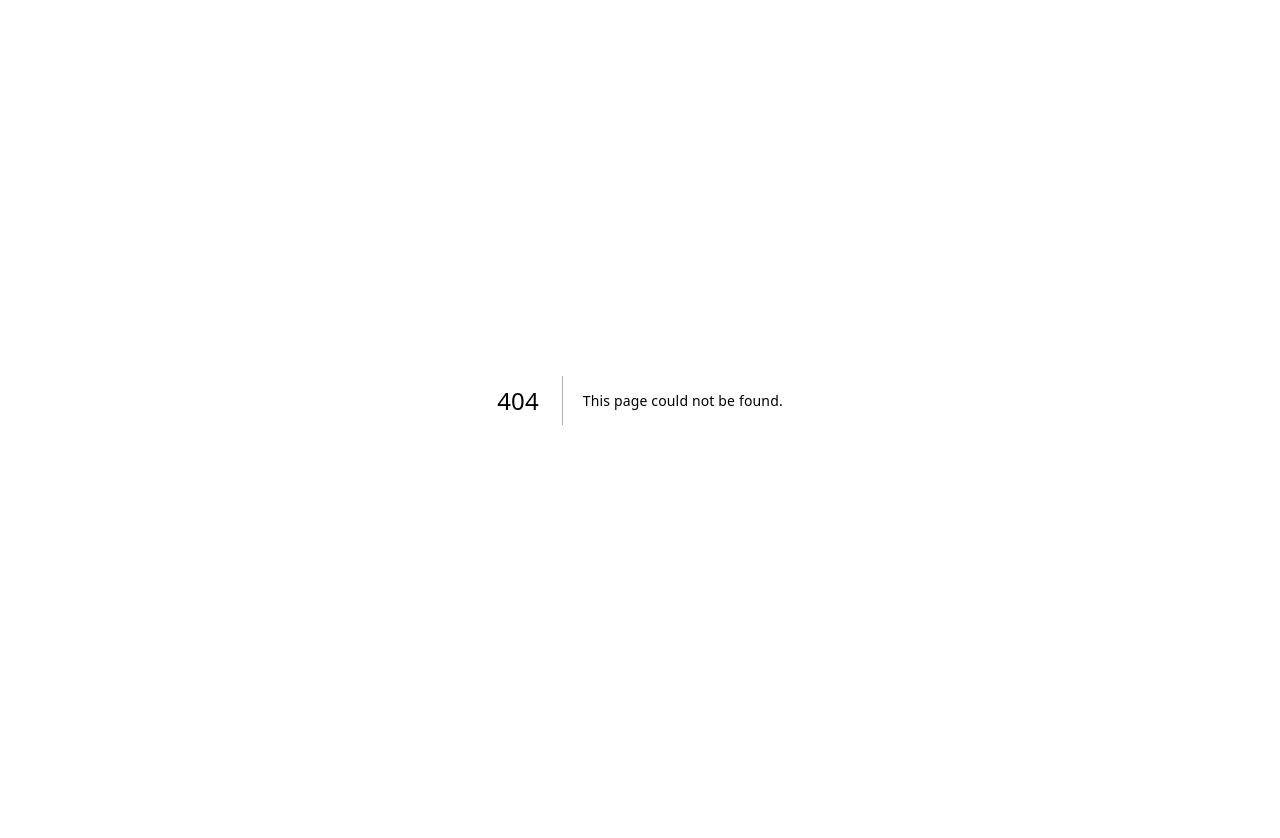
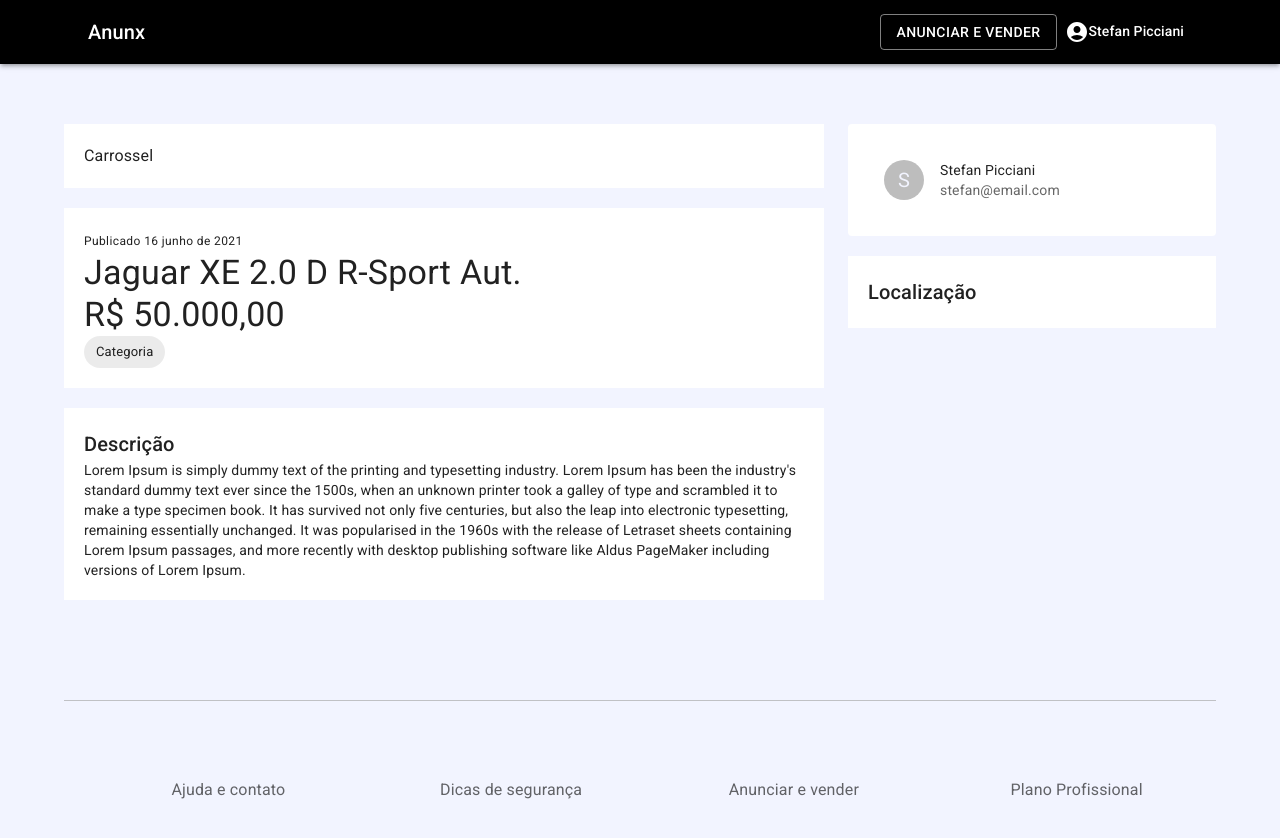
Before and after one commit to Stefanpicciani/Anunx, a Next.js app in the folder anunx/: page /product in a window 1280 px wide. Before the commit this address had no page. Shown: the top 838 px of the page. Before the commit the page ends 800 px from the top, so only its background shows below. Built offline with nearby package versions, Linux system fonts and the light colour scheme.

Commit message:
criando pagina de produto

```diff
--- /dev/null
+++ b/anunx/pages/product.js
@@ -0,0 +1,69 @@
+import TemplateDefault from "../src/templates/Default";
+import styles from "./product.module.css";
+import {
+    Container,
+    Grid,
+    Box,
+    Typography,
+    Chip,
+    Card,
+    CardHeader,
+    CardMedia,
+    Avatar,
+ } from '@mui/material';
+
+
+const Product = () =>{
+
+    return(
+        <TemplateDefault>
+            <Container maxWidth="lg">
+                <Grid container spacing={3}>
+                    <Grid item xs={8}>
+                        <Box className={styles.box}>
+                            Carrossel
+                        </Box>
+
+                        <Box className={styles.box} textAlign="left">
+                            <Typography component="span" variant="caption">Publicado 16 junho de 2021</Typography>
+                            <Typography component="h4" variant="h4" className={styles.productName}>Jaguar XE 2.0 D R-Sport Aut.</Typography>
+                            <Typography component="h4" variant="h4" className={styles.price}>R$ 50.000,00</Typography>
+                            <Chip label="Categoria" />
+                        </Box>
+
+                        <Box className={styles.box} textAlign="left">
+                            <Typography component="h6" variant="h6">Descrição</Typography>
+                            <Typography component="p" variant="body2">
+                                Lorem Ipsum is simply dummy text of the printing and typesetting industry. Lorem Ipsum has been the industry's standard dummy text ever since the 1500s, when an unknown printer took a galley of type and scrambled it to make a type specimen book. It has survived not only five centuries, but also the leap into electronic typesetting, remaining essentially unchanged. It was popularised in the 1960s with the release of Letraset sheets containing Lorem Ipsum passages, and more recently with desktop publishing software like Aldus PageMaker including versions of Lorem Ipsum.
+                            </Typography>
+                        </Box>
+                    </Grid>
+
+                    <Grid item xs={4}>
+                       <Card elevation={0} className={styles.box}>
+                            <CardHeader
+                                avatar={
+                                    <Avatar>S</Avatar>
+                                }
+                                title="Stefan Picciani"
+                                subheader="stefan@email.com"
+                            />
+                            <CardMedia
+                                image="https://source.unsplash.com/random"
+                                title="StefanPicciani"
+                            />
+                       </Card>
+
+                       <Box className={styles.box}>
+                            <Typography component="h6" variant="h6">
+                                Localização
+                            </Typography>
+                       </Box>
+                    </Grid>
+                </Grid>
+            </Container>
+        </TemplateDefault>
+    )
+}
+
+export default Product
--- /dev/null
+++ b/anunx/pages/product.module.css
@@ -0,0 +1,14 @@
+.box {
+    background-color: #ffffff;
+    padding: 20px;
+    margin-bottom: 20px;
+}
+
+.productName {
+    margin: 15px 0;
+}
+
+.price {
+    font-weight: bold;
+    margin-bottom: 15px;
+}
```
